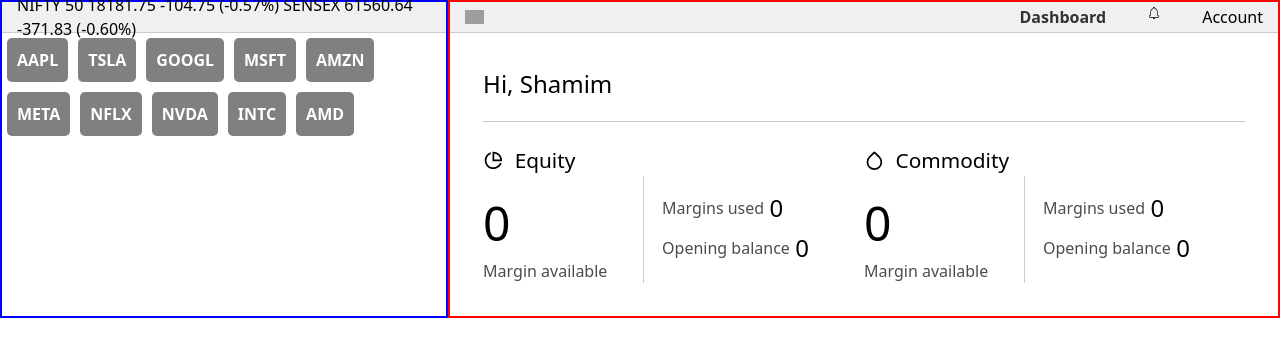
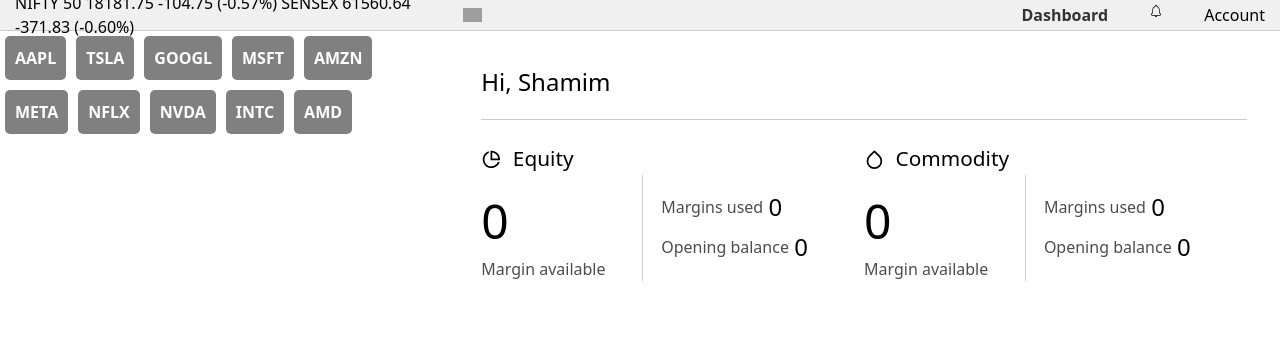
Before and after one commit to shamimkhan00/zerodha_AD, a React (Vite) app: page / in a window 1280 px wide. Shown: the top 356 px of the page. Built offline with nearby package versions, Linux system fonts and the light colour scheme; grey boxes are pictures that could not be loaded.

Commit message:
Remove border

```diff
--- a/src/App.css
+++ b/src/App.css
@@ -3,11 +3,11 @@
 }
 
 .left{
-    border: 2px solid blue;
+    /* border: 2px solid blue; */
     width: 35%;
 }
 
 .right{
-    border: 2px solid red;
+    /* border: 2px solid red; */
     width: 65%;
 }
```
